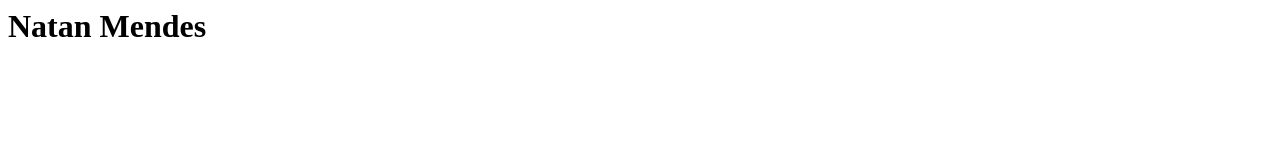
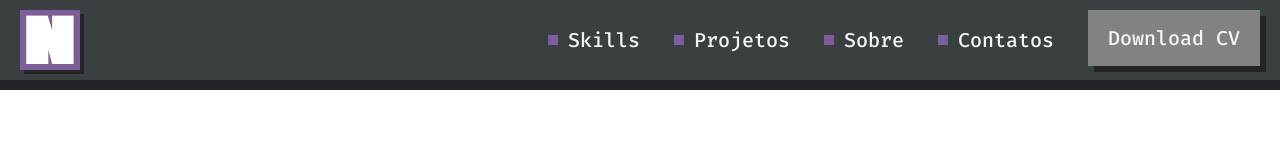
Before and after one commit to mendes7/mendes7.github.io, a plain HTML site: page index.html in a window 1280 px wide. Drawn offline with Linux system fonts and the light colour scheme.

Commit message:
Adiciona o projeto do curso

```diff
--- /dev/null
+++ b/css/index.css
@@ -0,0 +1,59 @@
+header {
+    display: flex;
+    justify-content: space-between;
+    background-color: #3A4042;
+    border-bottom: 10px solid #242325;
+    padding: 10px 20px;
+}
+
+#logonatan {
+
+    box-shadow: 4px 4px 0 #242325;
+
+}
+
+nav {
+
+    text-align: right;
+
+}
+
+a {
+
+    display: inline-flex;
+    align-items: center ;
+    color: #F5F5F5;
+    font-size: 20px;
+    font-family: "Fira Code", Arial, Arial, Helvetica, sans-serif;
+    font-weight: 500;
+    text-decoration: none;
+    margin-right: 30px;
+}
+
+#opcoes-header::before {
+
+    content: "";
+    display: inline-block;
+    background-color: #7C5E99;
+    width: 10px;
+    height: 10px;
+    margin-right: 10px;
+}
+
+#button {
+
+    display: inline-block;
+    background-color: #828282;
+    padding: 18px 20px;
+    box-shadow: 6px 6px 0 #242325;
+    margin-right: 0;
+    transition: transform 100ms linear, background-color 370ms ease;
+
+}
+
+#button:hover {
+
+    background-color: #7C5E99;
+    transform: scale(1.05);
+
+}
--- /dev/null
+++ b/css/reset.css
@@ -0,0 +1,48 @@
+/* http://meyerweb.com/eric/tools/css/reset/
+   v2.0 | 20110126
+   License: none (public domain)
+*/
+
+html, body, div, span, applet, object, iframe,
+h1, h2, h3, p, blockquote, pre,
+a, abbr, acronym, address, big, cite, code,
+del, dfn, em, img, ins, kbd, q, s, samp,
+small, strike, strong, sub, sup, tt, var,
+b, u, i, center,
+dl, dt, dd, ol, ul, li,
+fieldset, form, label, legend,
+table, caption, tbody, tfoot, thead, tr, th, td,
+article, aside, canvas, details, embed,
+figure, figcaption, footer, header, hgroup,
+menu, nav, output, ruby, section, summary,
+time, mark, audio, video {
+	margin: 0;
+	padding: 0;
+	border: 0;
+	font-size: 100%;
+	font: inherit;
+	vertical-align: baseline;
+}
+/* HTML5 display-role reset for older browsers */
+article, aside, details, figcaption, figure,
+footer, header, hgroup, menu, nav, section {
+	display: block;
+}
+body {
+	line-height: 1;
+}
+ol, ul {
+	list-style: none;
+}
+blockquote, q {
+	quotes: none;
+}
+blockquote:before, blockquote:after,
+q:before, q:after {
+	content: '';
+	content: none;
+}
+table {
+	border-collapse: collapse;
+	border-spacing: 0;
+}
--- a/index.html
+++ b/index.html
@@ -1 +1,39 @@
-<h1>Natan Mendes</h1>
+<!DOCTYPE html>
+<html lang="pt-BR">
+
+<head>
+
+    <meta charset="UTF-8">
+    <title>Natan Mendes</title>
+
+    <link rel="preconnect" href="https://fonts.googleapis.com">
+    <link rel="preconnect" href="https://fonts.gstatic.com" crossorigin>
+    <link href="https://fonts.googleapis.com/css2?family=Fira+Code:wght@500;600&display=swap" rel="stylesheet">
+
+    <link rel="stylesheet" href="css/reset.css">
+    <link rel="stylesheet" href="css/index.css">
+
+</head>
+
+<body>
+
+    <header>
+
+        <img id="logonatan" src="assets/img/logo.png" alt="Logo Natan Mendes">
+
+        <nav>
+
+
+            <a id="opcoes-header" href="" lang="en">Skills</a>
+            <a id="opcoes-header" href="">Projetos</a>
+            <a id="opcoes-header" href="">Sobre</a>
+            <a id="opcoes-header" href="">Contatos</a>
+            <a id="button" href="" lang="en">Download CV</a>
+        </nav>
+
+    </header>
+
+    <p>  <em>  </em>  </p>
+
+</body>
+</html>
```
Also changed, not shown: assets/img/front-end-logo-black.png (added), assets/img/loading.png (added), assets/img/logo.png (added).
